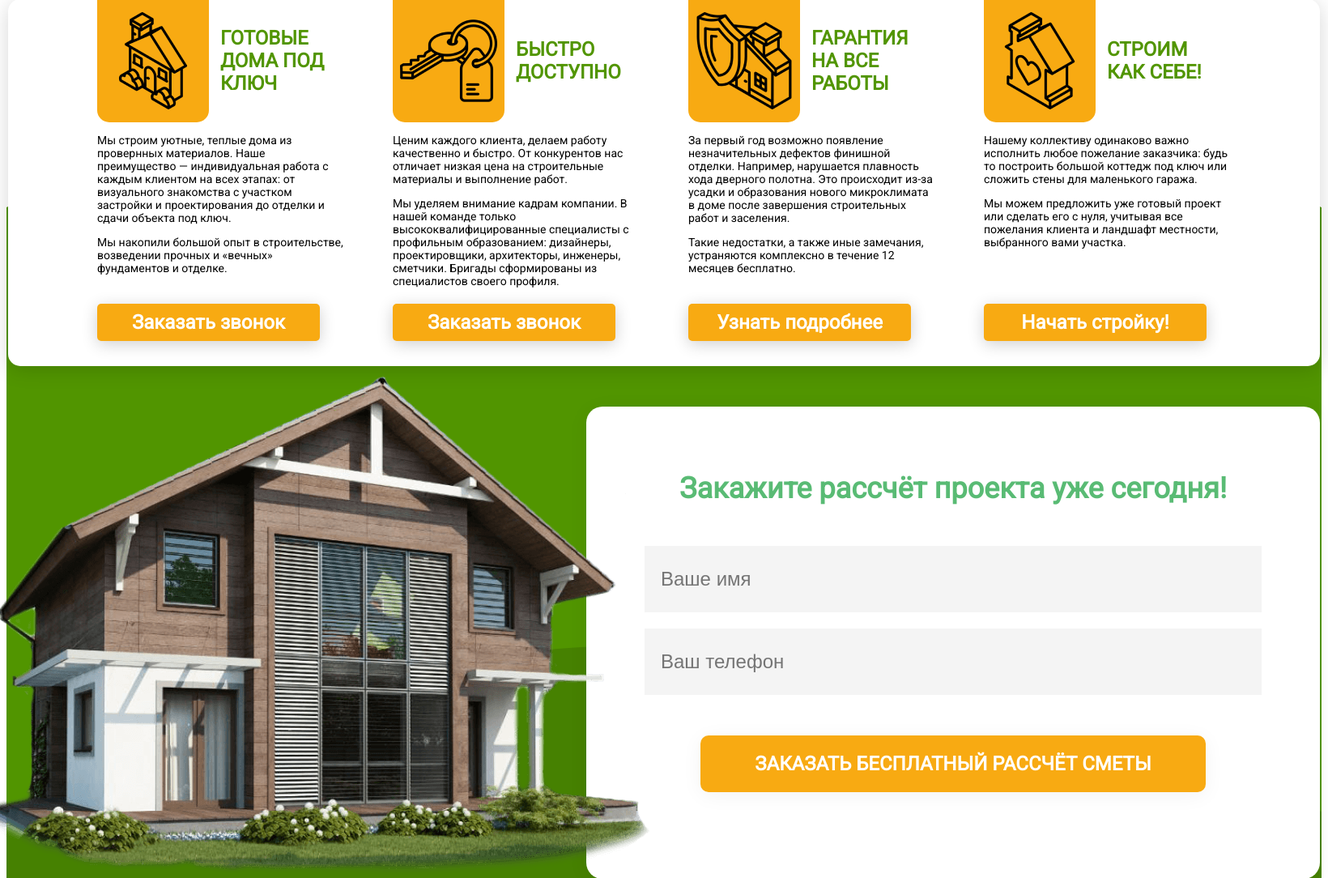
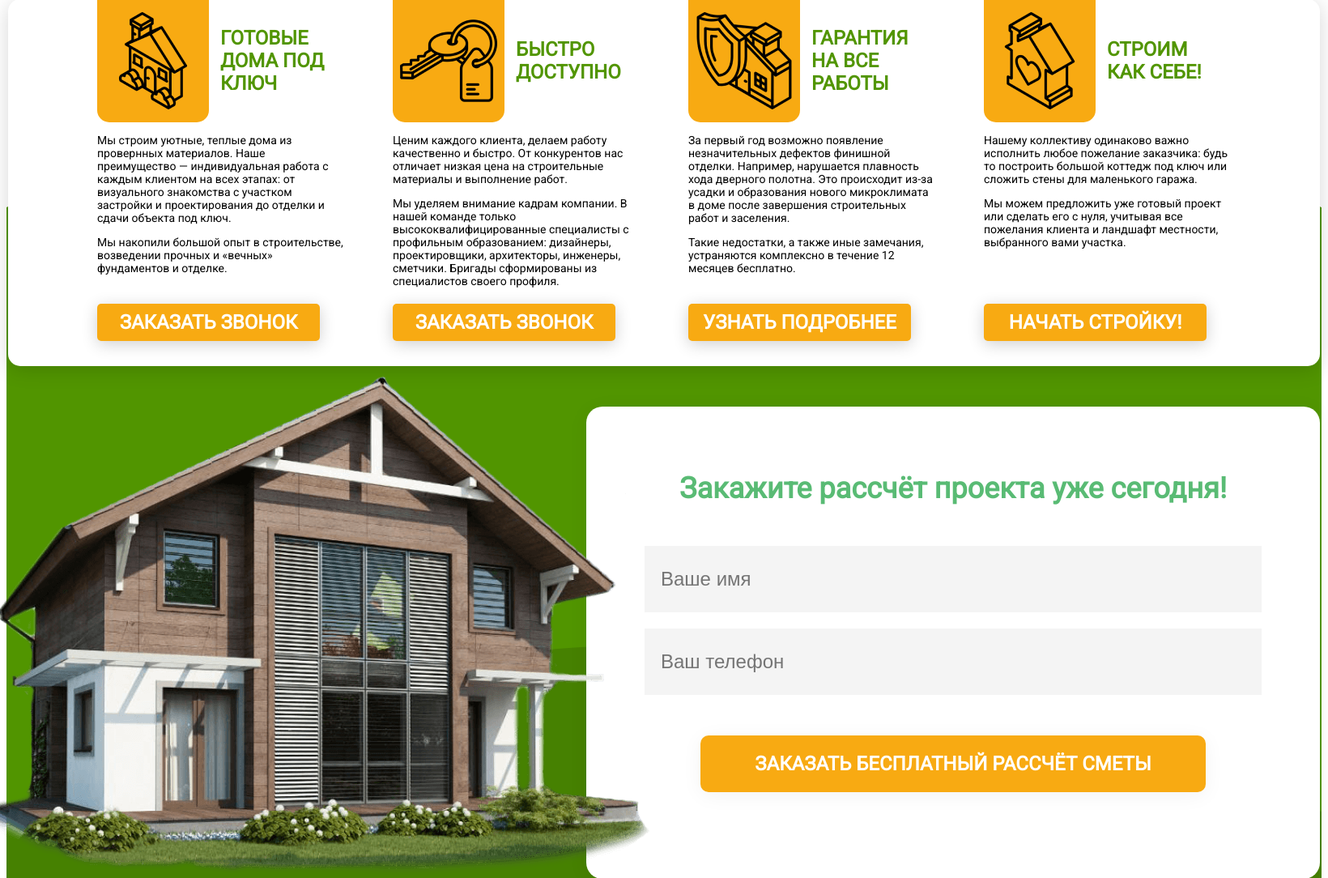
Before and after one commit to kekima/dosdom, a PHP site: page / in a window 1640 px wide. Shown: the part 1532-2616 px from the top of the page at 81% size. Run offline with PHP 8.4, Linux system fonts and the light colour scheme.

Commit message:
быстрофикс
забыл некоторым кнопкам прописать апперкейсы >///<

```diff
--- a/style.css
+++ b/style.css
@@ -315,6 +315,7 @@ a {
     font-size: 24px;
     line-height: 28px;
     color: #FFFFFF;
+    text-transform: uppercase;
 }
 
 .order-today {
@@ -570,6 +571,7 @@ a {
     font-size: 24px;
     line-height: 28px;
     color: #FFFFFF;
+    text-transform: uppercase;
     margin-top: 60px;
 }
 
```
